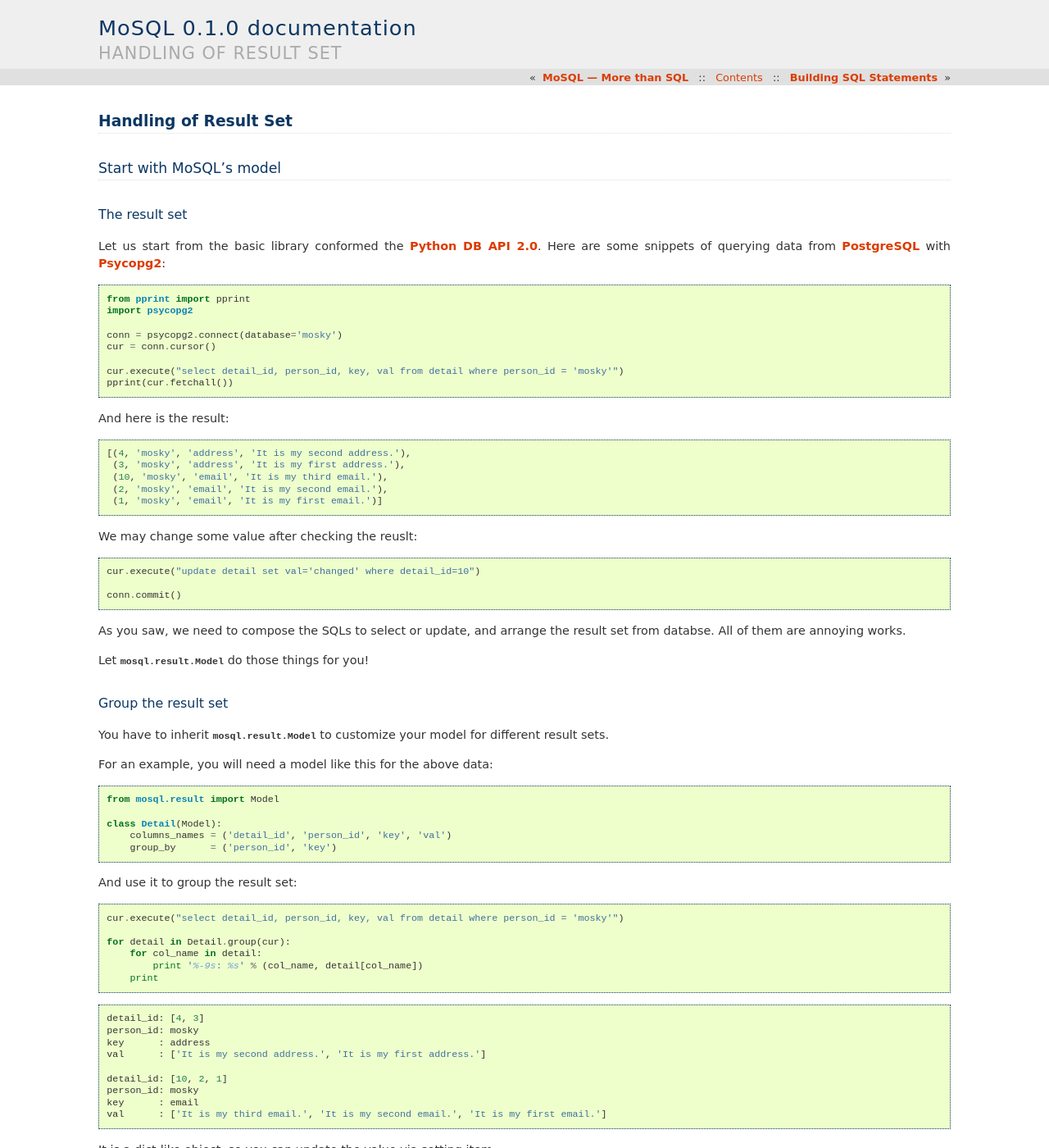
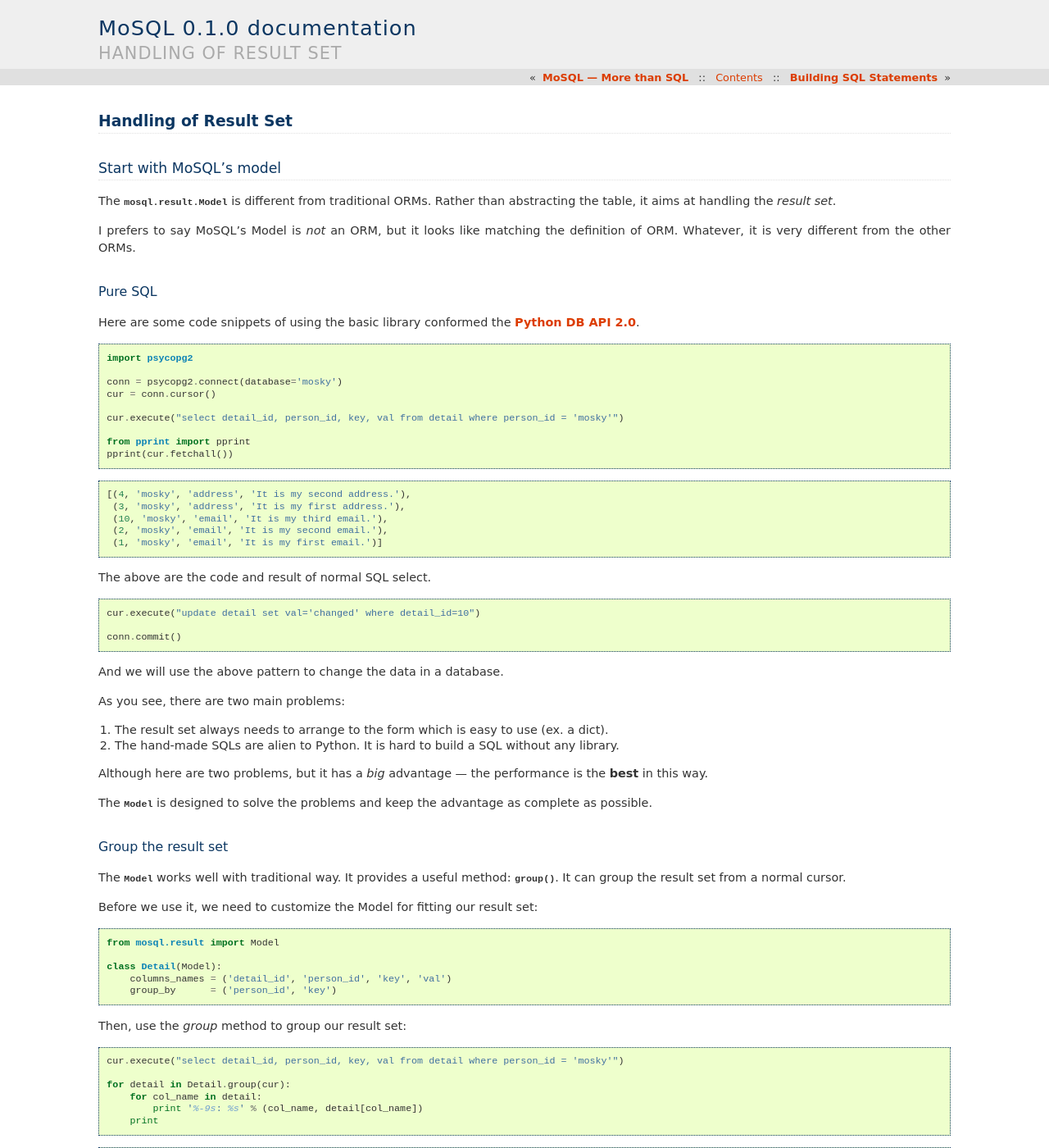
Before and after one commit to moskytw/mosql, a Sphinx documentation site: the page built from docs/result.rst, in a window 1280 px wide and 1400 px high. Shown: the whole window at 82% size. Built offline with Sphinx 7.4.7, drawn with Linux system fonts in a browser that asks for light colours; some of the changed text lies outside the part shown.

Commit message:
reworded the result.rst and index.rst

```diff
--- a/docs/index.rst
+++ b/docs/index.rst
@@ -7,6 +7,8 @@
 =======================
 
 MoSQL is a lightweight Python library which assists programmer to use SQL.
+
+It is designed to take the high performance from using pure SQL, and just do the necessary abstracting of SQL.
 
 It has two major parts:
 
@@ -44,7 +46,7 @@
     {'person_id': 'mosky', 'detail_id': [3, 4], 'val': ['address', '...'], 'key': 'address'}
     {'person_id': 'mosky', 'detail_id': [1, 6, 10], 'val': ['email', '...', '...'], 'key': 'email'}
 
-For simplicity, the `Model` is rendered as the dict, and the :py:class:`mosql.result.Column` is rendered as the list. The `Model` is arranged result set, and `Column` is a proxy for `Model`. Any operation on `Column` will be redirect to `Model`.
+For simplicity, the Model, which is a *dict-like* object, is rendered as the dict, and the :py:class:`mosql.result.Column`, which is a *list-like* object, is rendered as the list. The Model is a *grouped* result set, and the Columns are the *proxies* for a Model. Any operation on the Columns will be redirect to a Model.
 
 :ref:`tutorial-of-model` describes more details about how to use the `Model`.
 
--- a/docs/result.rst
+++ b/docs/result.rst
@@ -6,23 +6,26 @@
 Start with MoSQL's model
 ------------------------
 
-The result set
-^^^^^^^^^^^^^^
+The :py:class:`mosql.result.Model` is different from traditional ORMs. Rather than abstracting the table, it aims at handling the `result set`.
 
-Let us start from the basic library conformed the `Python DB API 2.0 <http://www.python.org/dev/peps/pep-0249/>`_. Here are some snippets of querying data from PostgreSQL_ with Psycopg2_:
+I prefers to say MoSQL's Model is *not* an ORM, but it looks like matching the definition of ORM. Whatever, it is very different from the other ORMs.
+
+Pure SQL
+^^^^^^^^
+
+Here are some code snippets of using the basic library conformed the `Python DB API 2.0 <http://www.python.org/dev/peps/pep-0249/>`_.
 
 ::
 
-    from pprint import pprint
     import psycopg2
 
     conn = psycopg2.connect(database='mosky')
     cur = conn.cursor()
 
     cur.execute("select detail_id, person_id, key, val from detail where person_id = 'mosky'")
+
+    from pprint import pprint
     pprint(cur.fetchall())
-
-And here is the result:
 
 ::
 
@@ -32,7 +35,7 @@
      (2, 'mosky', 'email', 'It is my second email.'),
      (1, 'mosky', 'email', 'It is my first email.')]
 
-We may change some value after checking the reuslt:
+The above are the code and result of normal SQL select.
 
 ::
 
@@ -40,19 +43,23 @@
 
     conn.commit()
 
-As you saw, we need to compose the SQLs to select or update, and arrange the result set from databse. All of them are annoying works.
+And we will use the above pattern to change the data in a database.
 
-Let :py:class:`mosql.result.Model` do those things for you!
+As you see, there are two main problems:
 
-.. _PostgreSQL: http://postgresql.org
-.. _Psycopg2: http://initd.org/psycopg
+1. The result set always needs to arrange to the form which is easy to use (ex. a dict).
+2. The hand-made SQLs are alien to Python. It is hard to build a SQL without any library.
+
+Although here are two problems, but it has a *big* advantage --- the performance is the **best** in this way.
+
+The :py:class:`~mosql.result.Model` is designed to solve the problems and keep the advantage as complete as possible.
 
 Group the result set
 ^^^^^^^^^^^^^^^^^^^^
 
-You have to inherit :py:class:`mosql.result.Model` to customize your model for different result sets.
+The :py:class:`~mosql.result.Model` works well with traditional way. It provides a useful method: :py:meth:`~mosql.result.Model.group`. It can group the result set from a normal cursor.
 
-For an example, you will need a model like this for the above data:
+Before we use it, we need to customize the Model for fitting our result set:
 
 ::
 
@@ -62,7 +69,7 @@
         columns_names = ('detail_id', 'person_id', 'key', 'val')
         group_by      = ('person_id', 'key')
 
-And use it to group the result set:
+Then, use the `group` method to group our result set:
 
 ::
 
@@ -85,7 +92,9 @@
     key      : email
     val      : ['It is my third email.', 'It is my second email.', 'It is my first email.']
 
-It is a dict-like object, so you can update the value via setting item.
+It is better than original result set, right? And it is transparent for the SQL experts.
+
+And it is just a dict-like object, so you can update the value via setting a new value to them.
 
 ::
 
@@ -99,10 +108,12 @@
 .. versionadded:: 0.1.1
     ``detail.val[0] = 'changed'`` is also accepted.
 
-Drop out the SQLs
+Drop the SQLs out
 ^^^^^^^^^^^^^^^^^
 
-`Pool` defines the how `Model` gets and puts the connection with database. Here is a simple implement of a `Pool`:
+Of course, the :py:class:`~mosql.result.Model` is not just a grouper. It also provides a nice interface of executing SQLs.
+
+For letting Model talk with database, you must define an interface which can gets or puts the connection. The :py:class:`mosql.result.Pool` is such as interface. The built-in Pool is an abstract class. You need to define you own Pool. Here is a simple example:
 
 ::
 
@@ -116,7 +127,12 @@
         def putconn(self, conn):
             pass
 
-And let `Model` use this `Pool` and set the name of table:
+.. note::
+    If you are using `Psycopg <http://initd.org/psycopg/>`_, the Pool we mentioned is equal to its `Connections Pool <http://initd.org/psycopg/docs/pool.html>`_.
+
+Then, for applying the changes, the Model have to know the name of table.
+
+After prepared the above materials, put them into the Model:
 
 ::
 
@@ -125,12 +141,6 @@
         table_name = 'detail'
         pool       = DummyPool()
         ...
-
-.. note::
-    The above APIs may be changed in further version.
-
-.. note::
-    If you are using `Psycopg <http://initd.org/psycopg/>`_, you can use its `Connections Pool <http://initd.org/psycopg/docs/pool.html>`_ directly.
 
 Then, you can use the Model's :py:meth:`~mosql.result.Model.find` instead of the select.
 
@@ -144,19 +154,21 @@
     {'person_id': 'mosky', 'detail_id': [4, 3], 'val': ['It is my second address.', 'It is my first address.'], 'key': 'address'},
     {'person_id': 'mosky', 'detail_id': [10, 2, 1], 'val': ['It is my third email.', 'It is my second email.', 'It is my first email.'], 'key': 'email'}
 
-The `Model` will cache the changes, so you need to use Model's :py:meth:`~mosql.result.Model.save` to save the changes back.
+Let us try to change something and save it to databsse.
 
 ::
 
-    Detail.dump_sql = True # for debug
+    Detail.dump_sql = True # for showing the SQL it built
     detail['val'][0] = 'changed'
     detal.save()
+
+The Model will cache the changes in itself, so you need to use Model's :py:meth:`~mosql.result.Model.save` to save the changes back.
 
 ::
 
     ["UPDATE detail SET val = 'changed' WHERE person_id = 'mosky' AND detail_id = 1 AND val = 'It is my first email.' AND key = 'email'"]
 
-The SQL seems stupid. You can teach model how to identify a row.
+Uh, I think some SQL experts can't accept this SQL, because it is too imprecise. We have solution for it. You can teach the Model how to identify a row by adding a tuple:
 
 ::
 
@@ -165,22 +177,24 @@
         identify_by = ('detail_id',)
         ...
 
-The SQL will be more accurate:
+The SQL it generated will be more accurate:
 
 ::
 
     ["UPDATE detail SET val = 'changed' WHERE detail_id = 1"]
 
 .. warning::
-    In 0.1.0, you must specify the `identify_by` -- otherwise it will generate a update SQL without any condition.
+    In 0.1.0, you must specify the `identify_by` -- otherwise it will generate a update SQL without any condition. That's terrible.
 
-Although this section named '*Drop out* the SQLs', but MoSQL doesn't aim to create a world without SQL. SQL is the key of application's performance, and MoSQL just try to reduce the complexity of building SQL.
+That's all. You may want to know more methods the Model provides: :ref:`model-api`.
 
 .. seealso::
     `mosql/tests <https://github.com/moskytw/mosql/tree/master/tests>`_ --- there are some real examples.
 
 .. seealso::
-    :ref:`builders` --- it describes how those SQLs was built.
+    :ref:`builders` --- it describes how :py:class:`~mosql.result.Model` to build those SQL from Python's data types.
+
+.. _model-api:
 
 The API --- :py:mod:`mosql.result`
 ----------------------------------
```
